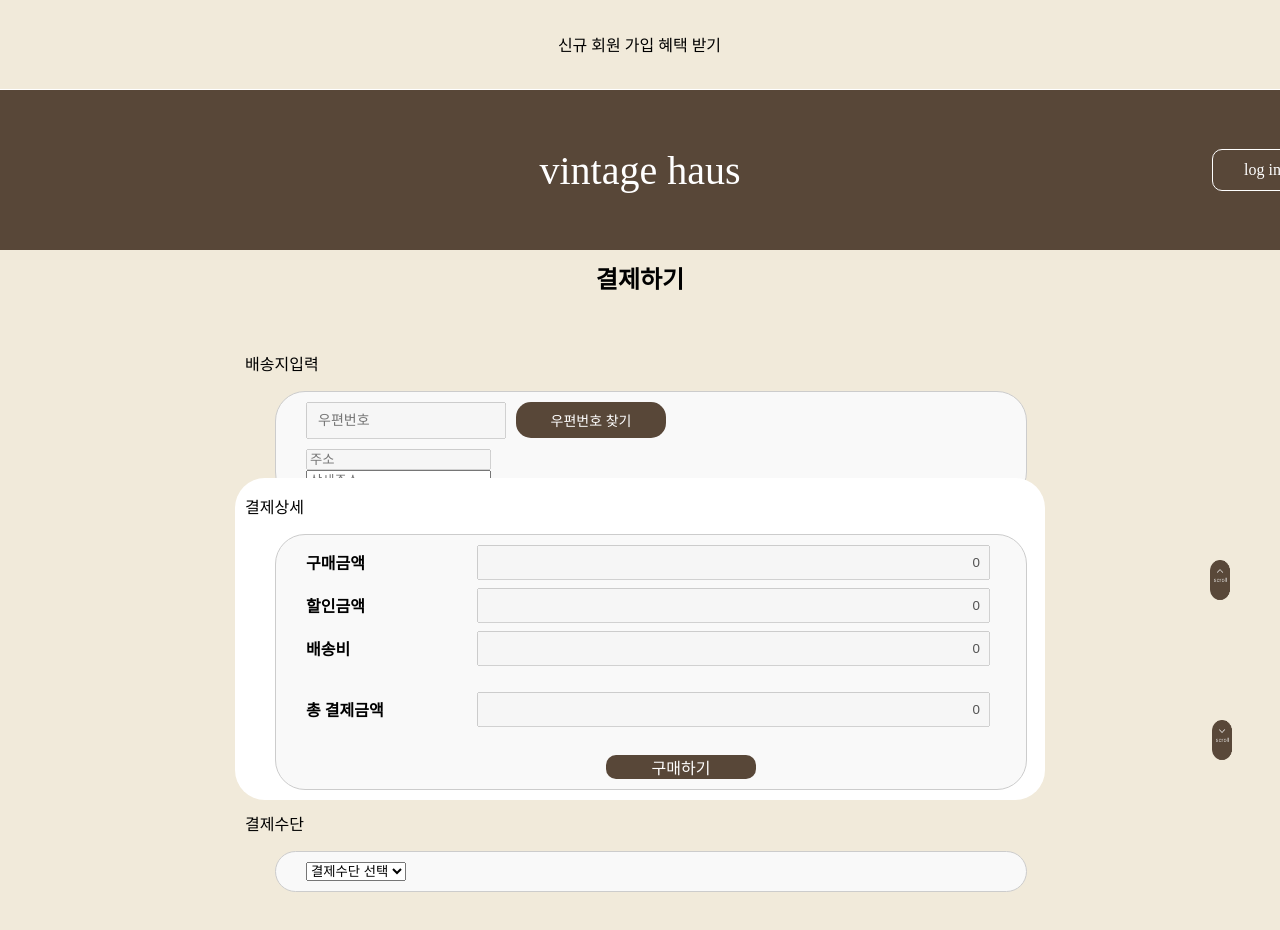
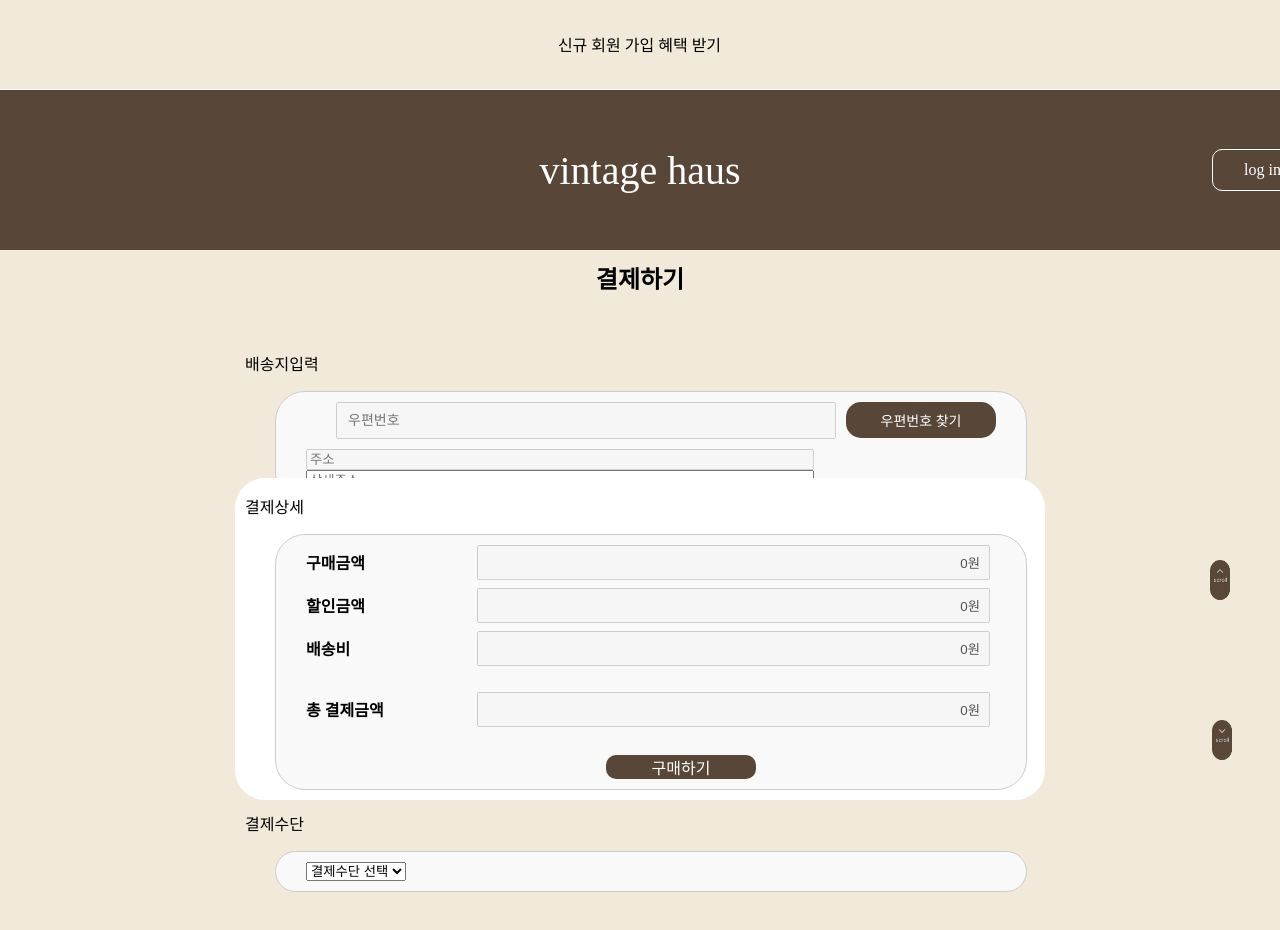
Before and after one commit to ouo-29571/4team, a React (Vite) app in the folder front/: page /Order in a window 1280 px wide. Shown: the top 930 px of the page. Built offline with nearby package versions, Linux system fonts and the light colour scheme; a web font is replaced by a local one.

Commit message:
너오랴ㅏ
마넝로

```diff
--- a/front/src/Component/order/Order.css
+++ b/front/src/Component/order/Order.css
@@ -71,8 +71,12 @@
   align-items: start;
   margin-bottom: 10px;
   justify-content: center;
+  width: 100%;
 }
 
+.row-input{
+  width: 500px;
+}
 /* ✅ 우편번호 input, 버튼 높이 통일 */
 .row input[type="text"],
 .row button {
--- a/front/src/Component/order/Order.jsx
+++ b/front/src/Component/order/Order.jsx
@@ -124,12 +124,12 @@ function Order() {
           <p>배송지입력</p>
           <div className="order-item-box">
             <div className="row">
-              <input
+              <input className="row-input"
                 type="text"
                 id="sample3_postcode"
                 placeholder="우편번호"
                 disabled
-                style={{ width: "200px", height: "37px" }}
+                style={{ height: "37px" }}
               />
               <button className="ZipCode" onClick={handlePostcode}>
                 우편번호 찾기
@@ -139,14 +139,14 @@ function Order() {
               type="text"
               id="sample3_address"
               placeholder="주소"
-              className="full-input"
+              className="row-input"
               disabled
             />
             <input
               type="text"
               id="sample3_detailAddress"
               placeholder="상세주소"
-              className="full-input"
+              className="row-input"
             />
 
             {wrapVisible && (
@@ -232,7 +232,7 @@ function Order() {
             <div className="item-row">
               <label>구매금액</label>
               <input
-                value={summary.totalPrice}
+                value={summary.totalPrice.toLocaleString() + '원'}
                 disabled
                 className="item-box-input"
               />
@@ -240,7 +240,7 @@ function Order() {
             <div className="item-row">
               <label>할인금액</label>
               <input
-                value={summary.discount}
+                value={summary.discount.toLocaleString() + '원'}
                 disabled
                 className="item-box-input"
               />
@@ -248,16 +248,16 @@ function Order() {
             <div className="item-row">
               <label>배송비</label>
               <input
-                value={summary.delivery}
+                value={summary.delivery.toLocaleString() + '원'}
                 disabled
                 className="item-box-input"
               />
             </div>
             <br />
             <div className="item-row">
-              <label style={{ font: "bold" }}>총 결제금액</label>
+              <label style={{ fontWeight: "bold" }}>총 결제금액</label>
               <input
-                value={summary.finalPrice}
+                value={summary.finalPrice.toLocaleString() + '원'}
                 disabled
                 className="item-box-input"
               />
```
